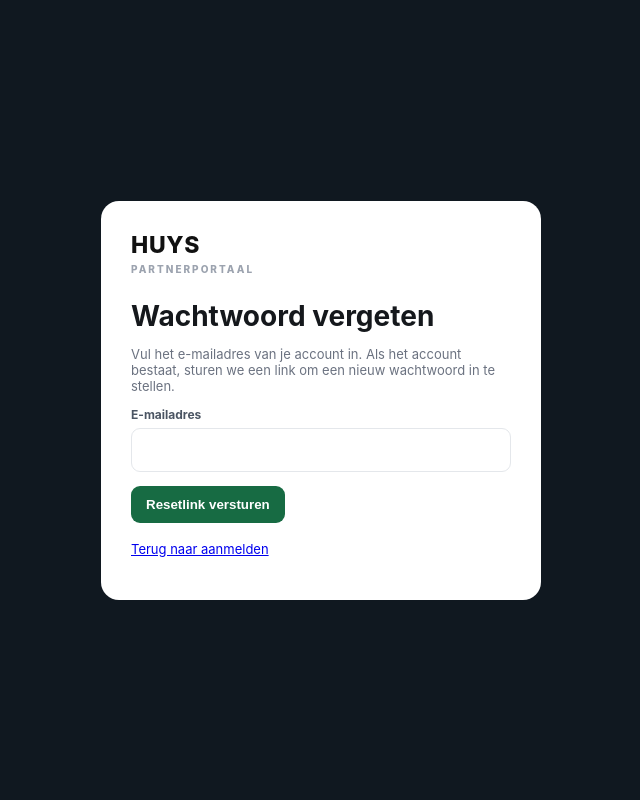
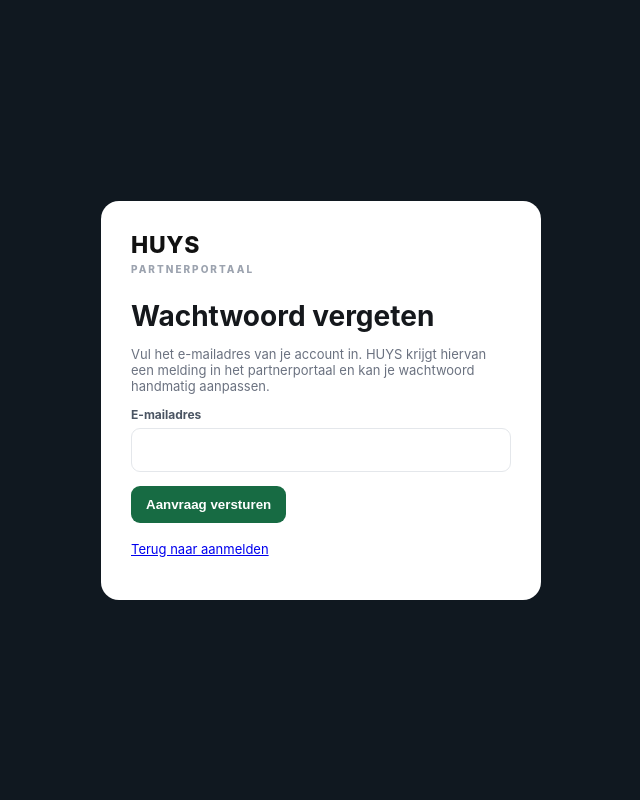
Before and after one commit to schrijnwerkenhuys-lab/huys-partnerportaal, a Flask app: page /forgot-password in a window 1280 px wide. Shown: the whole page, without its empty margins (319-959 px from the left). Run offline with Flask 3, Linux system fonts and the light colour scheme; some libraries are stand-ins or nearby versions.

Commit message:
Pas wachtwoord vergeten scherm aan

```diff
--- a/templates/forgot_password.html
+++ b/templates/forgot_password.html
@@ -3,13 +3,13 @@
 <div class="login-bg"><div class="login-card">
   <div class="brand dark">HUYS<span>PARTNERPORTAAL</span></div>
   <h1>Wachtwoord vergeten</h1>
-  <p class="muted">Vul het e-mailadres van je account in. Als het account bestaat, sturen we een link om een nieuw wachtwoord in te stellen.</p>
+  <p class="muted">Vul het e-mailadres van je account in. HUYS krijgt hiervan een melding in het partnerportaal en kan je wachtwoord handmatig aanpassen.</p>
   {% with messages = get_flashed_messages(with_categories=true) %}
     {% for cat,msg in messages %}<div class="flash {{ cat }}">{{ msg }}</div>{% endfor %}
   {% endwith %}
   <form method="post">
     <label>E-mailadres</label><input type="email" name="email" required>
-    <button class="primary" type="submit">Resetlink versturen</button>
+    <button class="primary" type="submit">Aanvraag versturen</button>
   </form>
   <p class="muted" style="margin-top:18px;"><a href="{{ url_for('login') }}">Terug naar aanmelden</a></p>
 </div></div>
```
